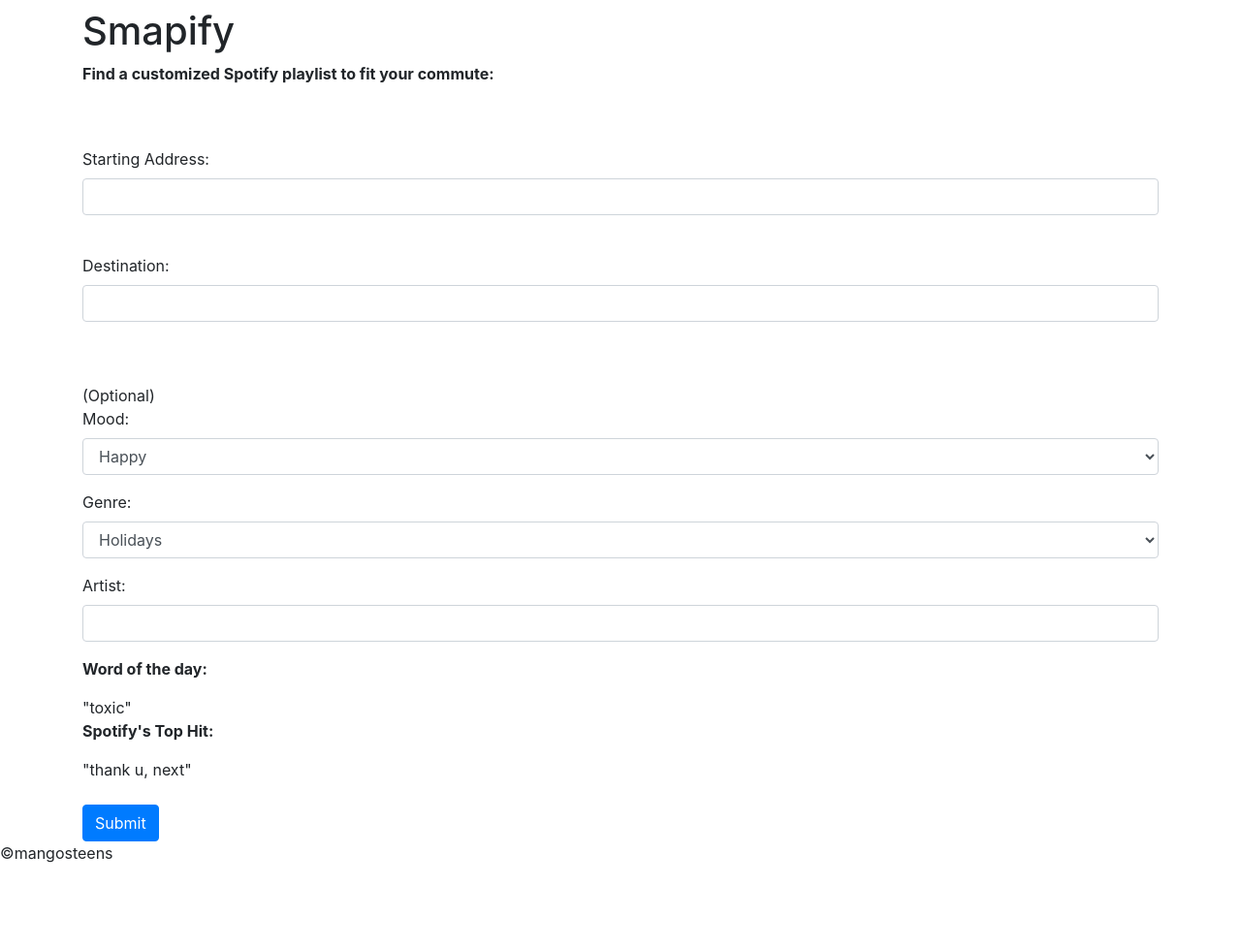
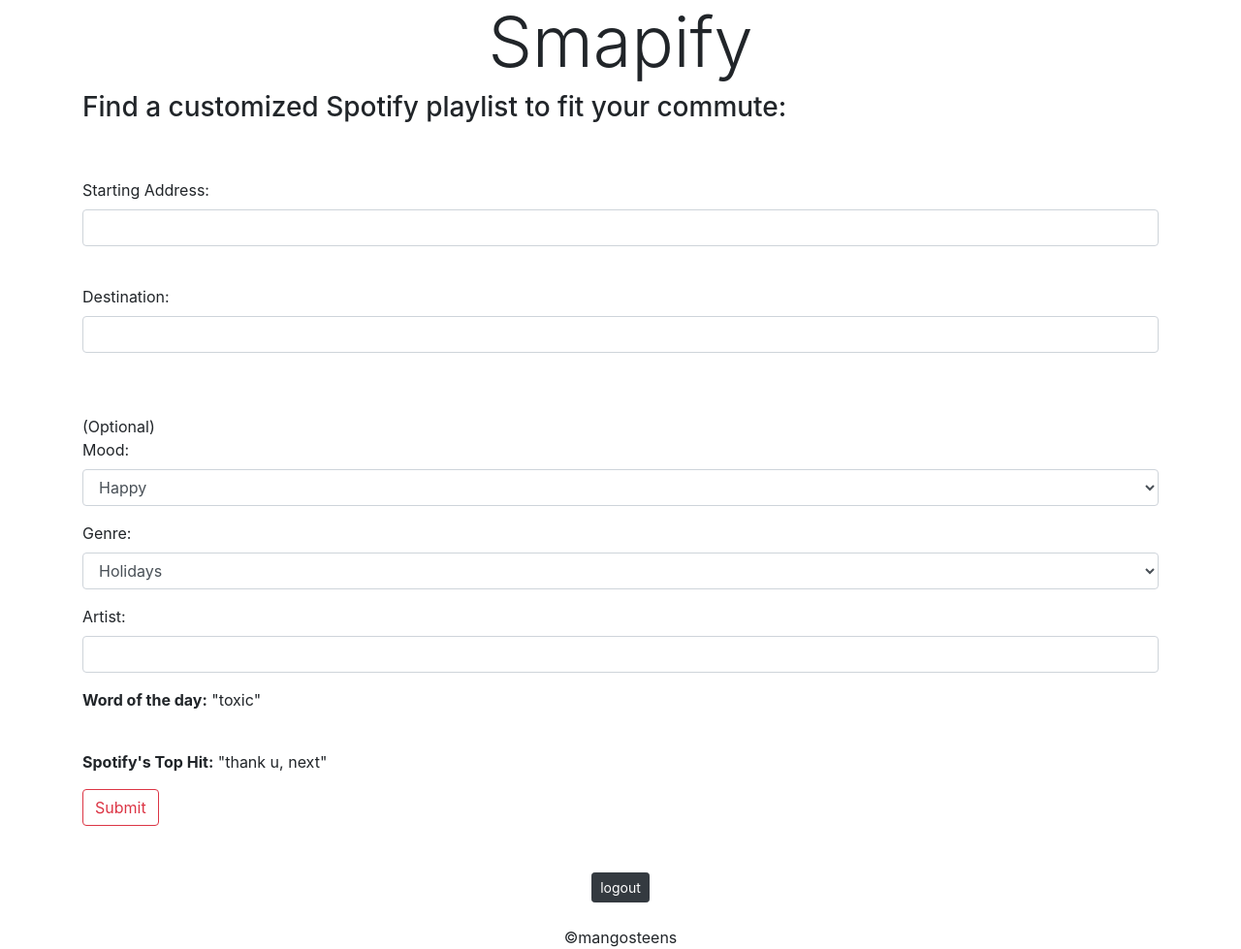
Before and after one commit to ccai1/mangosteens, a Flask app: page / in a window 1280 px wide. Shown: the whole page at 97% size. Before the commit the page ends 890 px from the top, so only its background shows below. Run offline with Flask 2, Linux system fonts and the light colour scheme; a user stored in the database is signed in; some libraries are stand-ins or nearby versions.

Commit message:
fixed routing

```diff
--- a/app.py
+++ b/app.py
@@ -59,16 +59,16 @@ def register():
         flash("Pick a username without apostrophes")
     return redirect(url_for('home'))
 
+@app.route('/customize', methods=['POST', 'GET'])
+def customize():
+    '''runs the song algorithm'''
+    return render_template('result.html')
+
 @app.route('/logout')
 def logout():
     '''pops user from session, brings user back to home page'''
     session.pop('user')
     return redirect(url_for('home'))
 
-@app.route('/customize')
-def customize():
-    '''runs the song algorithm'''
-    return render_template('results.html')
-
 if __name__ == "__main__":
     app.run(debug=True)
--- a/templates/base.html
+++ b/templates/base.html
@@ -17,8 +17,13 @@
 
   </head>
   <body>
-    <h1>{% block title %} {% endblock %}</h1>
+    {% block title %}
+      <h1 class="display-3 text-center">Smapify</h1>
+    {% endblock title %}
     {% block content %}{% endblock %}
-    {% block footer %} &copymangosteens{% endblock %}
+    {% block footer %}
+      <br><br><center><a href = '/logout'><input type = "button" class="btn btn-dark btn-sm" value="logout"></input></a><br><br>
+      &copymangosteens</center>
+    {% endblock %}
   </body>
 </html>
--- a/templates/results.html
+++ b/templates/result.html
@@ -1,4 +1,4 @@
-{% extends "template.html" %}
+{% extends "base.html" %}
 <!DOCTYPE html>
 <html lang="en">
   <title>
@@ -8,8 +8,6 @@
     <h1>Results</h1>
   </head>
   <body>
-    <h1>{% block title %} {% endblock %}</h1>
     {% block content %}{% endblock %}
-    {% block footer%} &copymangosteens{% endblock %}
   </body>
 </html>
--- a/templates/welcome.html
+++ b/templates/welcome.html
@@ -1,6 +1,7 @@
 {% extends "base.html"%}
 {% block title %}
 <title>Welcome</title>
+<h1 class="display-3 text-center">Smapify</h1>
 {% endblock title %}
 
 {% set msgs = get_flashed_messages()%}
@@ -11,13 +12,10 @@
 
 {% block content %}
 <div class="container">
-  {%block head%}
-  <head><h1>Smapify</h1></head>
-  {%endblock head%}
 
-  <p class="font-weight-bold">Find a customized Spotify playlist to fit your commute:</p><br><br>
+  <h3>Find a customized Spotify playlist to fit your commute:</h3><br><br>
 
-  <form action="/customize.py">
+  <form action="/customize" method="POST">
     <div class="form-group">
       <label for="start">Starting Address:</label>
       <input type="text" class="form-control" id="start">
@@ -56,11 +54,13 @@
       <input type="text" class="form-control" id="artist">
     </div>
 
-    <p class="font-weight-bold">Word of the day:</p> "toxic"<br>
-    <p class="font-weight-bold">Spotify's Top Hit:</p> "thank u, next"<br><br>
+    <p><b>Word of the day:</b> "toxic"</p><br>
+    <p><b>Spotify's Top Hit:</b> "thank u, next"</p>
 
-    <button type="submit" class="btn btn-primary">Submit</button>
-</html>
+    <button type="submit" class="btn btn-outline-danger">Submit</button>
+  </form>
+
+{% endblock content %}
 <!--  <b>Mood:</b>
       <select>
 	<option value="happy">Happy</option>
@@ -91,9 +91,6 @@
 <b> Saved playlists? </b><br>
 <a href="/view_playlists">Click here to view them</a>
 
-{%block login%}
-<br><br><br><a href = '/logout'><input type = "button" value="logout"></input></a>
-{%endblock login%}
+
 -->
 </div>
-{% endblock %}
```
Also changed, not shown: templates/home.html (+4 -8 lines).
